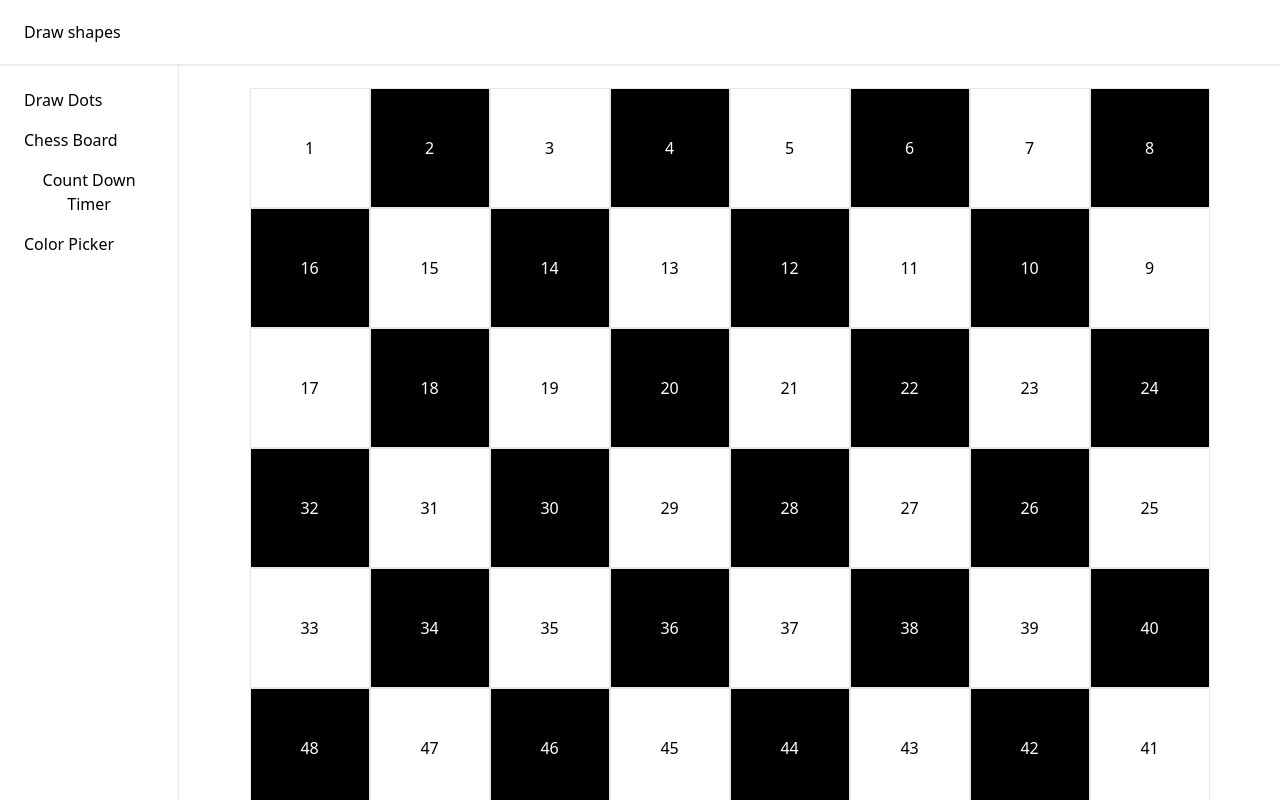
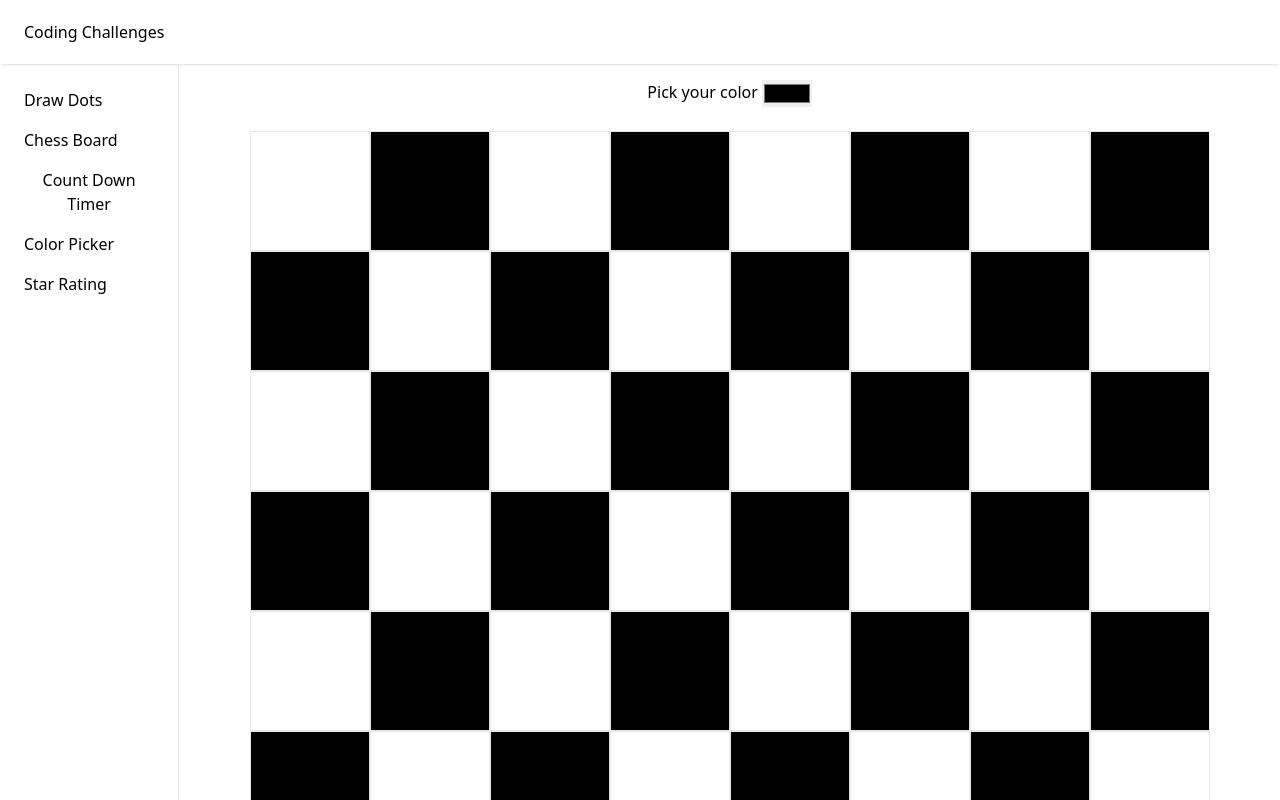
Before and after one commit to ramesh01/machine-coding-challenges, a React (Create React App) app: page /chessboard in a window 1280 px wide. Shown: the top 800 px of the page. Built offline with nearby package versions, Linux system fonts and the light colour scheme.

Commit message:
feat: Added color picker in chessboard

```diff
--- a/public/index.html
+++ b/public/index.html
@@ -24,7 +24,7 @@
       work correctly both with client-side routing and a non-root public URL.
       Learn how to configure a non-root public URL by running `npm run build`.
     -->
-    <title>React App</title>
+    <title>Coding Challenges</title>
   </head>
   <body>
     <noscript>You need to enable JavaScript to run this app.</noscript>
--- a/src/Router/Router.tsx
+++ b/src/Router/Router.tsx
@@ -1,23 +1,25 @@
-import { BrowserRouter, Route, Routes } from 'react-router-dom'
-import DefaultLayout from '../components/DefaultLayout/DefaultLayout'
-import ChessBoard from '../pages/Chessboard/ChessBoard'
-import DrawShapes from '../pages/DrawShapes/DrawShapes'
-import PageNotFound from '../pages/PageNotFound/PageNotFound'
-import CountDownTimer from '../pages/CountDownTimer/CountDownTimer'
+import { BrowserRouter, Route, Routes } from "react-router-dom";
+import DefaultLayout from "../components/DefaultLayout/DefaultLayout";
+import ChessBoard from "../pages/Chessboard/ChessBoard";
+import DrawShapes from "../pages/DrawShapes/DrawShapes";
+import PageNotFound from "../pages/PageNotFound/PageNotFound";
+import CountDownTimer from "../pages/CountDownTimer/CountDownTimer";
+import StarRating from "../pages/StarRating/StarRating";
 
 const Router = () => {
 	return (
 		<BrowserRouter>
 			<Routes>
-        <Route path='/' element={<DefaultLayout />}>
-            <Route path='/drawshapes' element={<DrawShapes/>} />
-            <Route path='/chessboard' element={<ChessBoard/>} />
-            <Route path='/countdown-timer' element={<CountDownTimer/>} />
+				<Route path="/" element={<DefaultLayout />}>
+					<Route path="/drawshapes" element={<DrawShapes />} />
+					<Route path="/chessboard" element={<ChessBoard />} />
+					<Route path="/countdown-timer" element={<CountDownTimer />} />
+					<Route path="/star-rating" element={<StarRating />} />
 				</Route>
-        <Route path='*' element={<PageNotFound />}></Route>
+				<Route path="*" element={<PageNotFound />}></Route>
 			</Routes>
 		</BrowserRouter>
-  )
-}
+	);
+};
 
 export default Router;
--- a/src/components/Header/Header.tsx
+++ b/src/components/Header/Header.tsx
@@ -6,7 +6,7 @@ const Header = () => {
     <header className="bg-white border-gray-200 px-4 lg:px-6 py-5 shadow dark:bg-gray-800">
         <div className="flex flex-wrap items-center">
         <div className='flex gap-2'>
-        <Link className='hover:bg-sky-400' to={'/drawshapes'}>Draw shapes</Link>
+        <Link className='hover:bg-sky-400' to={'/drawshapes'}>Coding Challenges</Link>
         </div>
         </div>
   </header>
--- a/src/config/leftMenuData.ts
+++ b/src/config/leftMenuData.ts
@@ -20,6 +20,10 @@ const leftMenu: Array<LeftMenuItem> = [
 		name: "Color Picker",
 		path: "/color-picker",
 	},
+	{
+		name: "Star Rating",
+		path: "/star-rating",
+	},
 ];
 
 export { leftMenu };
--- a/src/pages/Chessboard/ChessBoard.tsx
+++ b/src/pages/Chessboard/ChessBoard.tsx
@@ -1,16 +1,17 @@
-import './chessboard.css';
+import { ChangeEvent, useState } from "react";
+import "./chessboard.css";
 
-const ChessBoard = () => {
 const rowSize: number = 8;
 const totalSquareSize: number = 64;
+const ChessBoard = () => {
 	const boardSizeArr: Array<number[]> = [];
+	const [boardColor, setBoardColor] = useState("#000000");
 
 	let tempArr = [];
 	for (let i = 1; i <= totalSquareSize; i++) {
 		if (i % rowSize === 0) {
 			tempArr.push(i);
-            console.log();
-            if ((i/rowSize) % 2 === 0) {
+			if ((i / rowSize) % 2 === 0) {
 				tempArr.reverse();
 				boardSizeArr.push(tempArr);
 			} else {
@@ -22,22 +23,23 @@ const ChessBoard = () => {
 		}
 	}
 
-    console.log(boardSizeArr);
-
-
 	const chessboardUi = () => {
 		let rows: JSX.Element[] = [];
 		let row: JSX.Element[] = [];
 
 		for (let i = 0; i < boardSizeArr.length; i++) {
 			for (let j = 0; j < rowSize; j++) {
-                const isEvenCell = (boardSizeArr[i][j]) % 2 === 0;
+				const isEvenCell = boardSizeArr[i][j] % 2 === 0;
 				const cellClass = `w-[120px] h-[120px] border flex justify-center items-center ${
-                  isEvenCell ? 'even bg-black text-white' : 'odd'
+					isEvenCell ? "even bg-black text-white" : "odd"
 				}`;
 				row.push(
-                    <div key={i} className={cellClass}>
-                      {boardSizeArr[i][j]}
+					<div
+						key={i}
+						className={cellClass}
+						style={{ backgroundColor: isEvenCell ? `${boardColor}` : "" }}
+					>
+						{/*{boardSizeArr[i][j]} */}
 					</div>
 				);
 			}
@@ -51,14 +53,24 @@ const ChessBoard = () => {
 		);
 	};
 
+	const handleOnChange = (e: ChangeEvent<HTMLInputElement>) => {
+		setBoardColor(e.target.value);
+	};
 
 	return (
 		<>
-    <div className='flex flex-wrap w-100 items-center'>
-    {chessboardUi()}
+			<div className="flex p-2 justify-center">
+				<label className="inline-block pr-1" htmlFor="color-picker">Pick your color </label>
+				<input
+					id="color-picker"
+					type="color"
+					value={boardColor}
+					onChange={handleOnChange}
+				/>
 			</div>
+			<div className="flex flex-wrap w-100 items-center">{chessboardUi()}</div>
 		</>
-  )
-}
+	);
+};
 
 export default ChessBoard;
--- /dev/null
+++ b/src/pages/StarRating/StarRating.tsx
@@ -0,0 +1,20 @@
+import { useEffect, useState } from "react";
+
+const StarRating = () => {
+	const [noOfStars, setNoOfStars] = useState(10);
+	const [starsArr, setStarsArr] = useState<number[]>([]);
+
+	useEffect(() => {
+		setStarsArr(Array.from(Array(noOfStars).keys()).map((index) => index + 1));
+	}, [noOfStars]);
+
+	return (
+		<div className="star-rating-container">
+			{starsArr.map((e: number) => (
+				<span><svg className="MuiSvgIcon-root MuiSvgIcon-fontSizeInherit css-1cw4hi4" focusable="false" aria-hidden="true" viewBox="0 0 24 24" data-testid="StarBorderIcon"><path d="M22 9.24l-7.19-.62L12 2 9.19 8.63 2 9.24l5.46 4.73L5.82 21 12 17.27 18.18 21l-1.63-7.03L22 9.24zM12 15.4l-3.76 2.27 1-4.28-3.32-2.88 4.38-.38L12 6.1l1.71 4.04 4.38.38-3.32 2.88 1 4.28L12 15.4z"></path></svg></span>
+			))}
+		</div>
+	);
+};
+
+export default StarRating;
```
Lines whose indentation alone changed are shown as unchanged.
